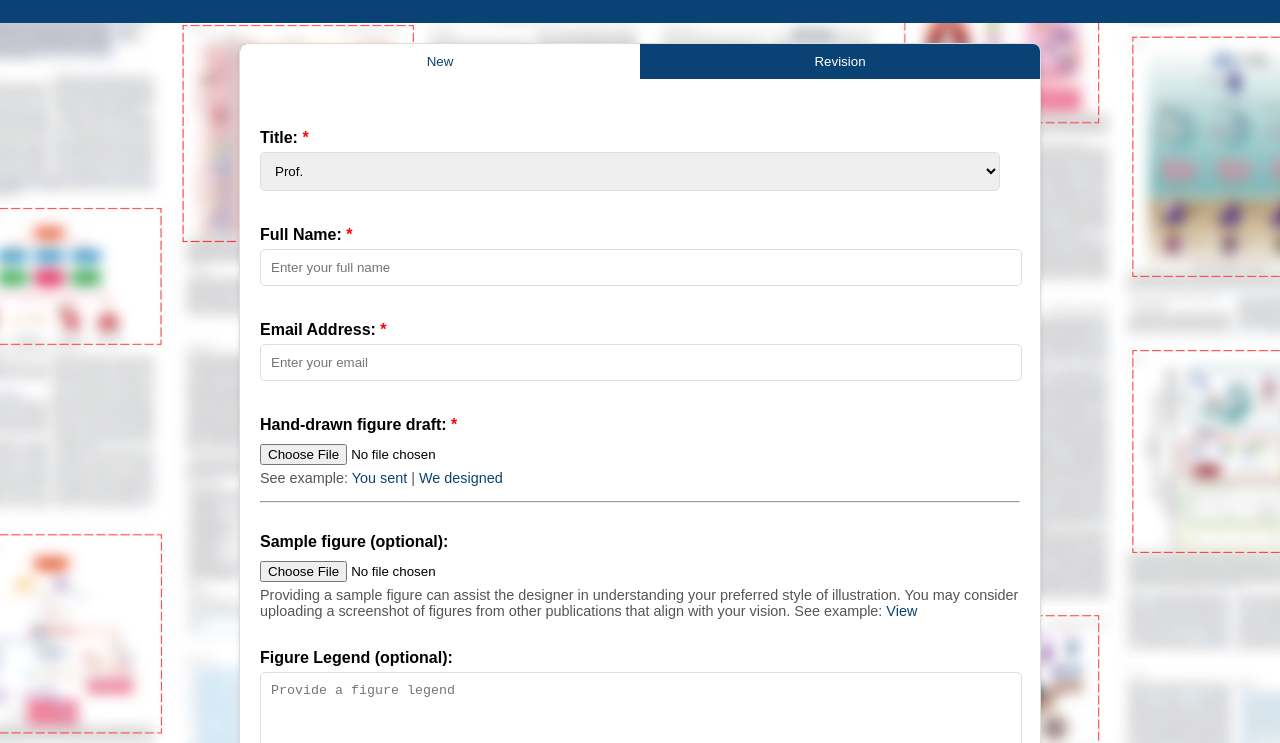
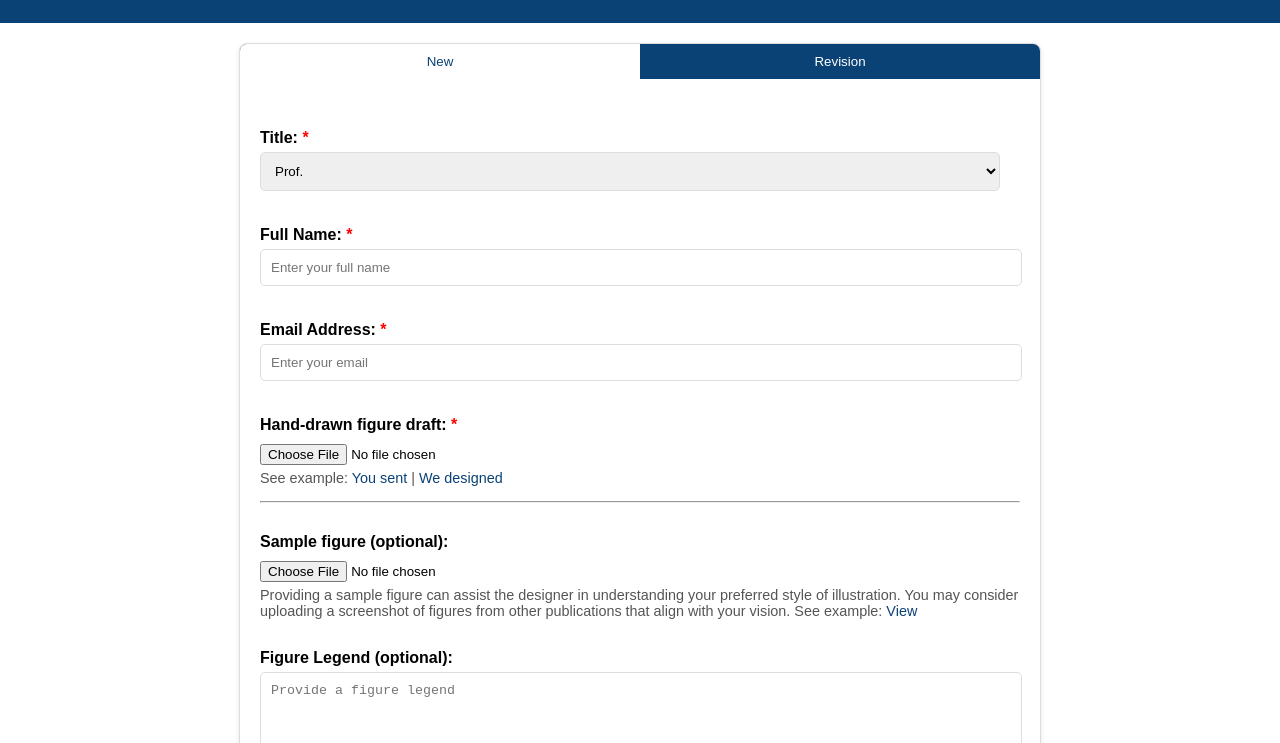
Before and after one commit to visualabstract/visualabstract, a plain HTML site: page index.html in a window 1280 px wide. Shown: the part 57-800 px from the top of the page. Drawn offline with Linux system fonts and the light colour scheme.

Commit message:
Update style.css

```diff
--- a/style.css
+++ b/style.css
@@ -2,7 +2,7 @@ body {
             font-family: Arial, sans-serif;
             margin: 0;
             padding: 0;
-            background-image: url("https://github.com/visualabstract/visualabstract/blob/main/background.jpg");
+            background-image: "background.jpg";
             background-size: cover;
             background-position: center;
             background-repeat: no-repeat;
```
